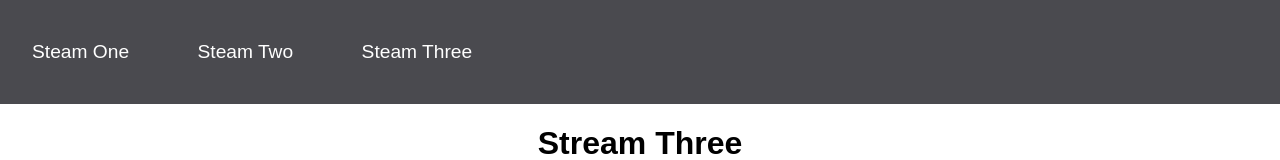
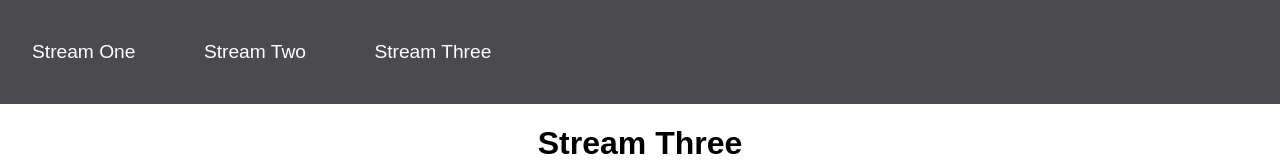
Before and after one commit to daidensacha/my-first-repo, a plain HTML site: page stream-three.html in a window 1280 px wide. Shown: the top 160 px of the page. Drawn offline with Linux system fonts and the light colour scheme.

Commit message:
Edit: Corrected typo in Nav headings

```diff
--- a/stream-three.html
+++ b/stream-three.html
@@ -10,9 +10,9 @@
 <body>
     <nav>
         <ul>
-            <li><a href="index.html">Steam One</a></li>
-            <li><a href="stream-two.html">Steam Two</a></li>
-            <li><a href="stream-three.html">Steam Three</a></li>
+            <li><a href="index.html">Stream One</a></li>
+            <li><a href="stream-two.html">Stream Two</a></li>
+            <li><a href="stream-three.html">Stream Three</a></li>
         </ul>
     </nav>
 
```
Also changed, not shown: stream-two.html (+3 -3 lines).
